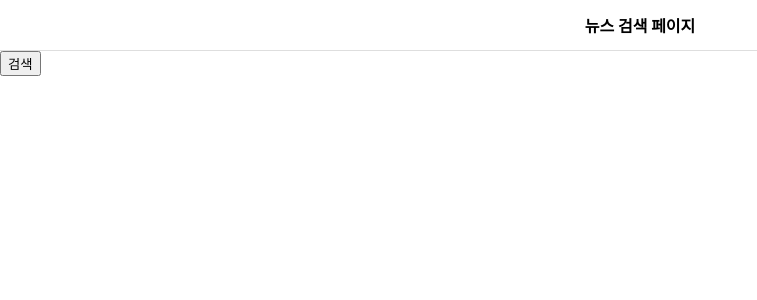
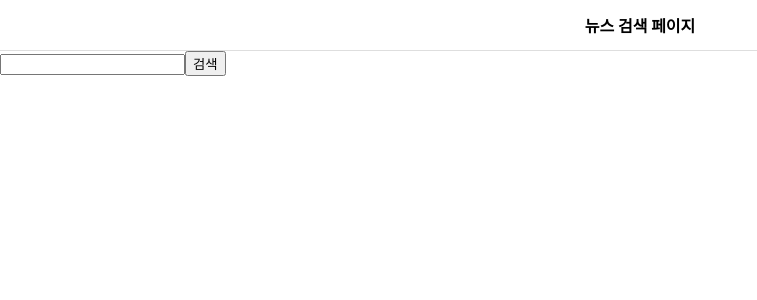
Before and after one commit to skymill2000/insure_fintech_20210726, a React (Create React App) app in the folder insure_react/insure/: page /news in a window 1280 px wide. Shown: the top 300 px of the page, without its empty margins (0-757 px from the left). Built offline with nearby package versions, Linux system fonts and the light colour scheme.

Commit message:
검색어 state 변경

```diff
--- a/insure_react/insure/src/pages/NewsPage.js
+++ b/insure_react/insure/src/pages/NewsPage.js
@@ -12,10 +12,15 @@ const NewsPage = () => {
       console.log(response);
     });
   };
+  const handleSearchInput = (e) => {
+    const { value } = e.target;
+    setsearchInput(value);
+  };
 
   return (
     <div>
       <NewsHeader></NewsHeader>
+      <input onChange={handleSearchInput}></input>
       <button onClick={getData}>검색</button>
       <NewsList></NewsList>
     </div>
```
